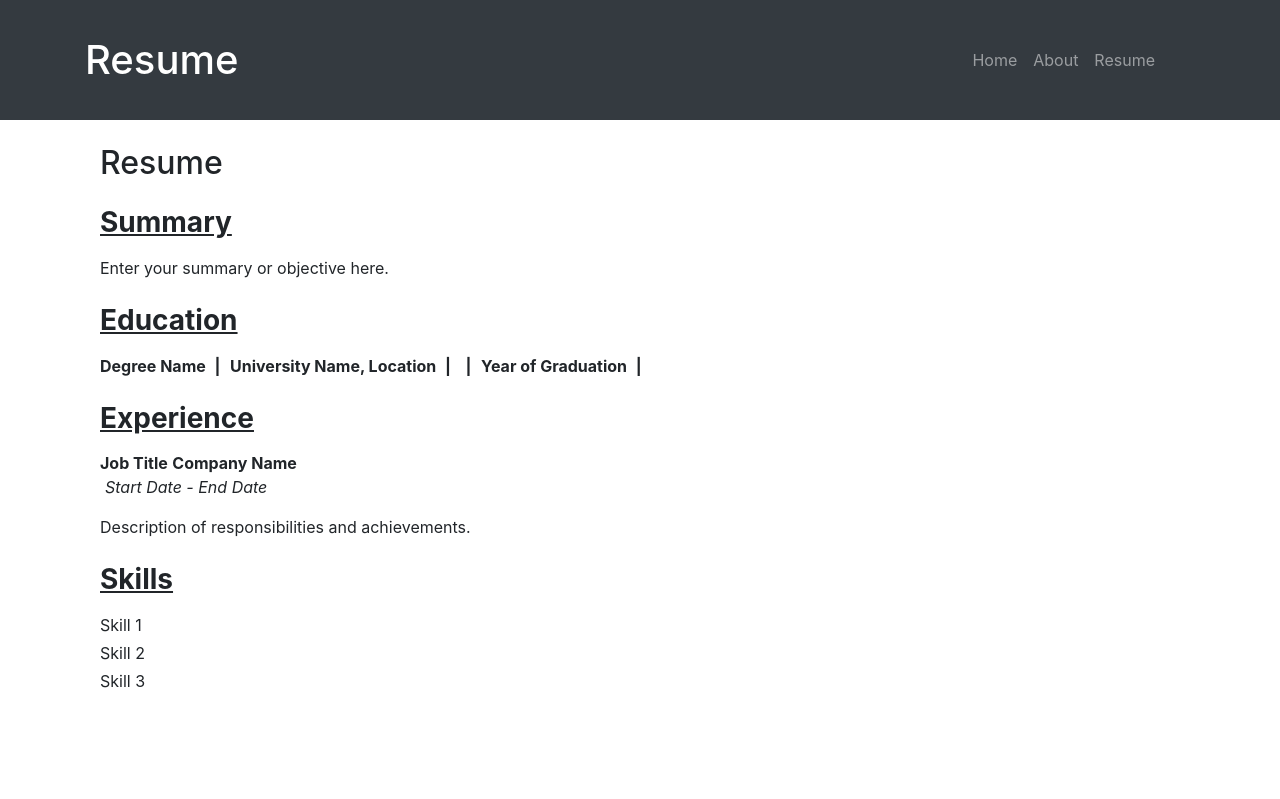
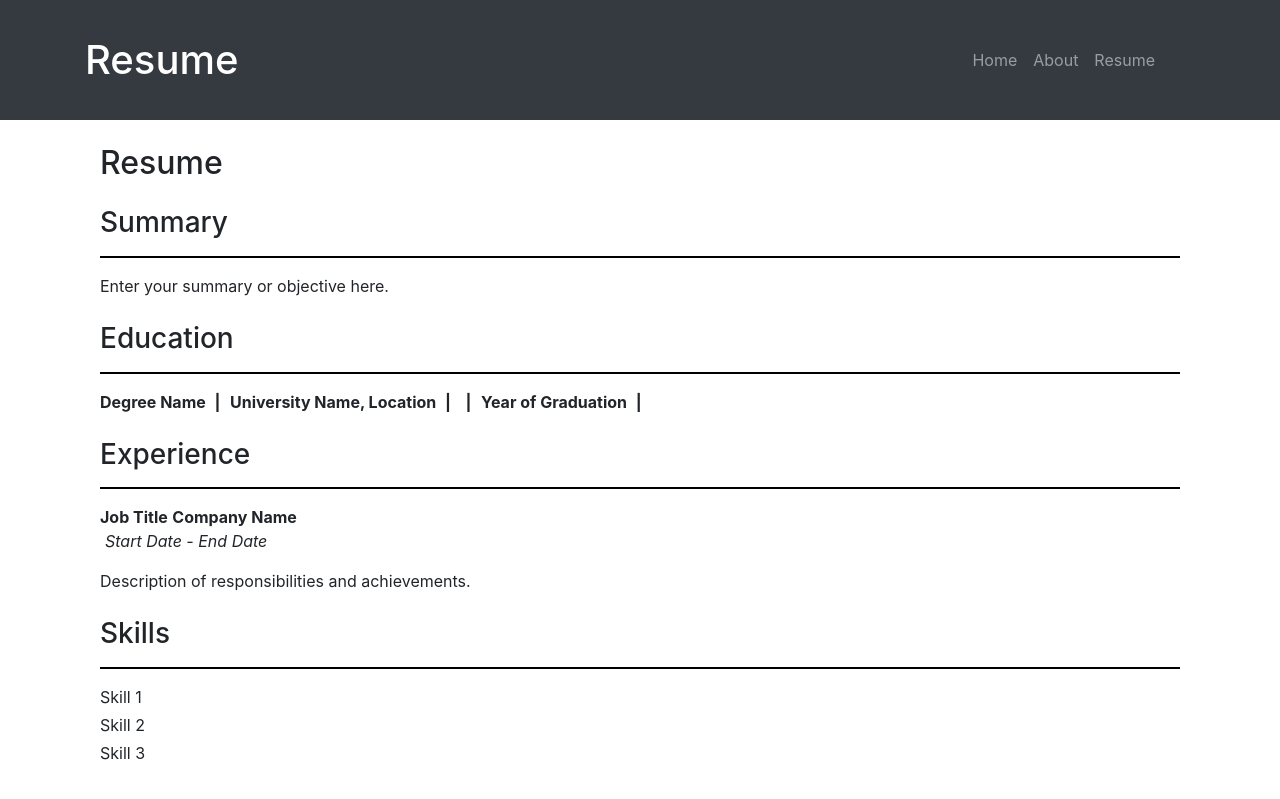
Before and after one commit to rsitorius/rsitorius.github.io, a Jekyll site: the page built from resume.html, in a window 1280 px wide. Shown: the top 799 px of the page. Built offline with Jekyll 4.4.1, drawn with Linux system fonts in a browser that asks for light colours.

Commit message:
Update resume.html

```diff
--- a/resume.html
+++ b/resume.html
@@ -6,10 +6,14 @@ permalink: /resume/
 
 
 <style>
-  /* Custom CSS for underlined section names */
-  .section-name {
-    font-weight: bold;
-    text-decoration: underline;
+  /* Custom CSS for section headers */
+  .section-header {
+    margin-top: 10px; /* Adjust margin-top as needed */
+  }
+  .section-header hr {
+    border: none;
+    border-top: 2px solid black; /* Adjust border properties as needed */
+    margin-top: 5px; /* Adjust margin-top as needed */
   }
 
   /* Custom CSS for job title, company, and duration */
@@ -39,7 +43,10 @@ permalink: /resume/
   {% assign resume_sections = site.data.resume.resume_sections %}
   {% for section in resume_sections %}
     <section class="mb-4">
-      <h3 class="section-name mb-3">{{ section.name }}</h3>
+      <div class="section-header">
+        <h3 class="mb-3">{{ section.name }}</h3>
+        <hr>
+      </div>
       {% if section.items %}
         <ul class="list-unstyled" style="font-size: 16px;">
           {% for item in section.items %}
```
